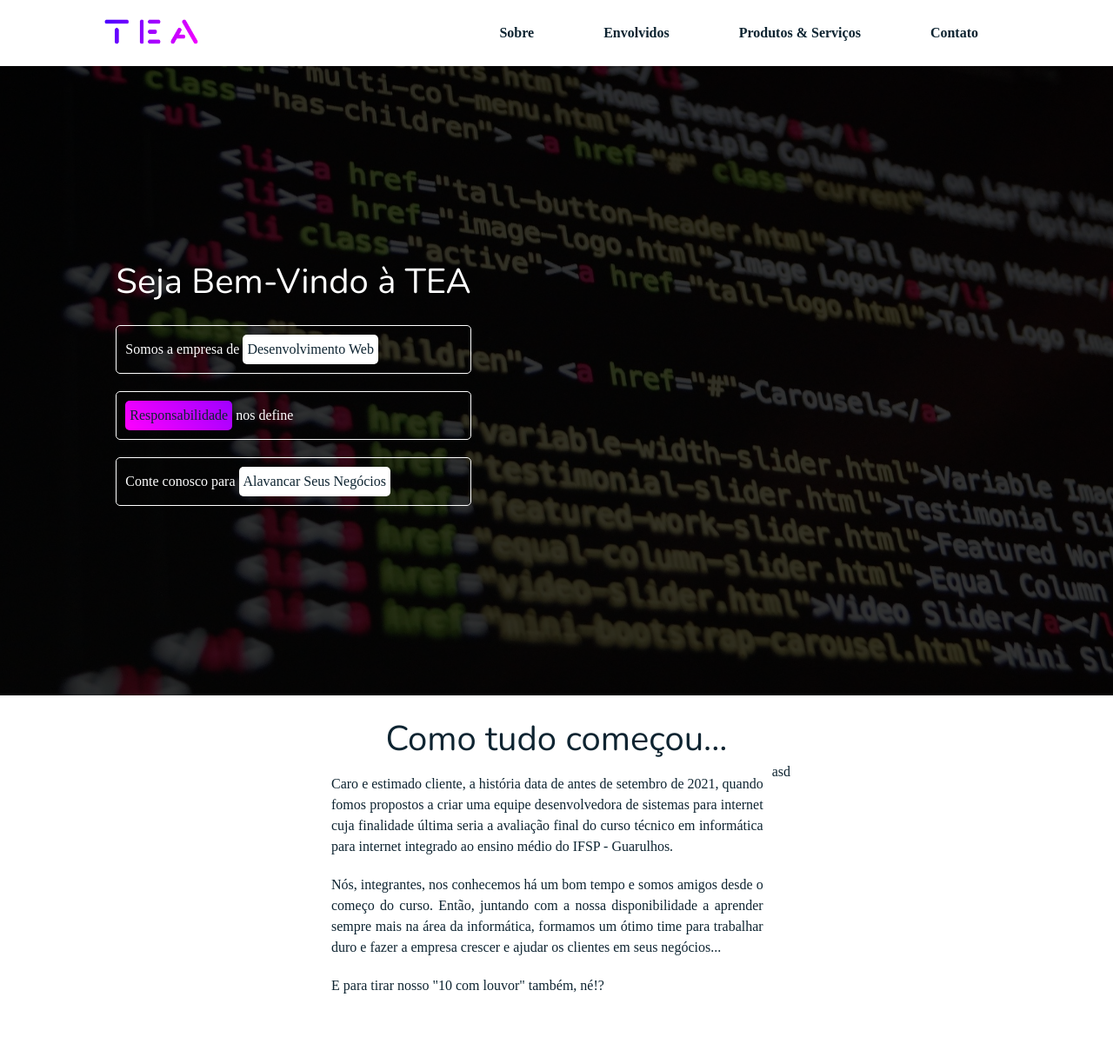
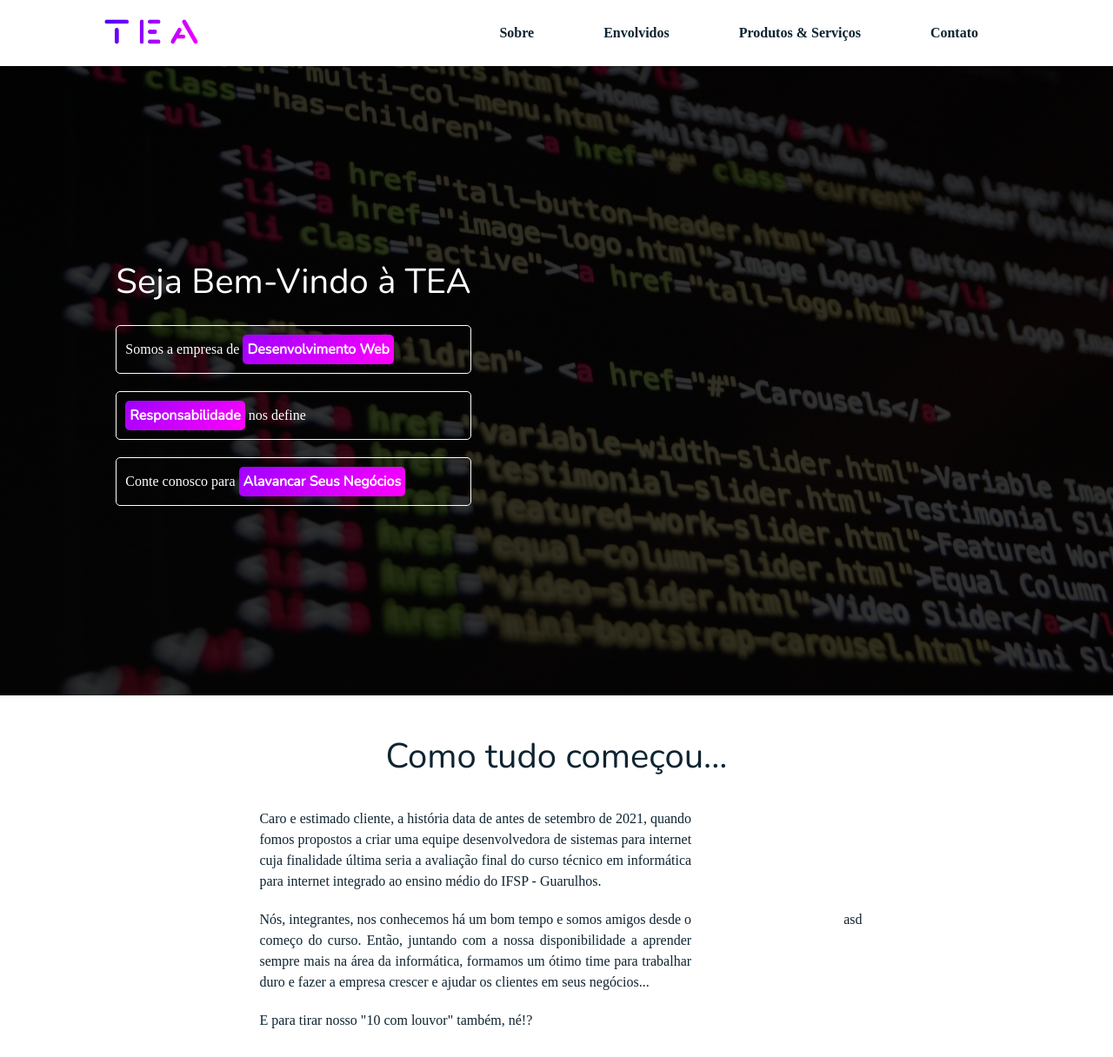
Before and after one commit to AnthonyZitoTegoshi/TEA, a PHP site: page / in a window 1280 px wide. Shown: the whole page at 87% size. Run offline with PHP 8.4, Linux system fonts and the light colour scheme; some libraries are stand-ins or nearby versions; some web fonts are replaced.

Commit message:
INCOMPLETO

```diff
--- a/assets/css/main.css
+++ b/assets/css/main.css
@@ -440,18 +440,28 @@ body {
 .light-purple {color: var(--lightPurple);}
 .normal-purple {color: var(--normalPurple);}
 .dark-purple {color: var(--darkPurple);}
+.purple-gradient {
+    background: -webkit-linear-gradient(-45deg, #FF00FF, #9F00FF);
+    -webkit-background-clip: text;
+    -webkit-text-fill-color: transparent;
+}
 
 .bg-light {background-color: var(--light);}
 .bg-dark {background-color: var(--dark);}
 .bg-light-purple {background-color: var(--lightPurple);}
 .bg-normal-purple {background-color: var(--normalPurple);}
 .bg-dark-purple {background-color: var(--darkPurple);}
-.bg-purple-gradient{background-image: linear-gradient(45deg , #FF00FF, #9F00FF);}
+.bg-purple-gradient{background-image: linear-gradient(-45deg , #FF00FF, #9F00FF);}
 
 .fredoka-one {font-family: "FredokaOne";}
 .nunito {font-family: "Nunito";}
 .poppins{font-family: "Poppins";}
 .graphik {font-family: "Graphik"; font-weight: 500;}
+
+.font-weight-lighter {font-weight: lighter;}
+.font-weight-normal {font-weight: normal;}
+.font-weight-bold {font-weight: bold;}
+.font-weight-bolder {font-weight: bolder;}
 
 .navbar li a {
     padding: 20px 40px;
@@ -475,6 +485,12 @@ body {
     position: relative;
     display: block;
     font-weight: bold;
+}
+
+#pre-welcome:first-child {
+    position: sticky;
+    top: 0;
+    z-index: 1;
 }
 
 .dropdown-menu {
@@ -546,7 +562,7 @@ body {
     top: 0;
 }
 
-.slideshow-board img{
+#banner {
     z-index: -1;
     position: fixed;
     top: 0;
--- a/assets/js/main.js
+++ b/assets/js/main.js
@@ -1,3 +1,9 @@
+function windowLoaded() {
+    // Seta o tamanho mínimo das boas vindas
+    var welcomeContainer = document.getElementById("welcome-container");
+    welcomeContainer.style.minHeight = (welcomeContainer.getElementsByClassName("rule")[0].getBoundingClientRect().height + parseFloat(getComputedStyle(welcomeContainer).paddingTop.substring(0, getComputedStyle(welcomeContainer).paddingTop.length - 2)) + parseFloat(getComputedStyle(welcomeContainer).paddingBottom.substring(0, getComputedStyle(welcomeContainer).paddingBottom.length - 2))) + "px";
+}
+
 function windowResized() {
     // Pega as navbars contraíveis
     var navbars = document.getElementsByClassName("navbar-contractible");
@@ -27,12 +33,10 @@ function windowResized() {
         }
     }
 
-    // Pega o container de boas vindas e o header acima dele e seta para ter o resto do tamanho da tela
-    var header = document.getElementById("header");
-    var welcomeContainer = document.getElementById("welcome-container");
-    var height = window.innerHeight - (welcomeContainer.getBoundingClientRect().top - header.getBoundingClientRect().top);
-    var minHeight = welcomeContainer.firstElementChild.getBoundingClientRect().height + parseFloat(getComputedStyle(welcomeContainer).paddingTop.substring(0, getComputedStyle(welcomeContainer).paddingTop.length - 2)) + parseFloat(getComputedStyle(welcomeContainer).paddingBottom.substring(0, getComputedStyle(welcomeContainer).paddingBottom.length - 2));
-    welcomeContainer.style.height = (height > minHeight ? height : minHeight) + "px";
+    // Pega o container de boas vindas e o que vem acima dele e seta para ter o resto do tamanho da tela, contando que ele vai ter o min height
+    var preWelcome = document.getElementById("pre-welcome");
+    var welcomeContainer = document.getElementById("welcome-container");alert(preWelcome.getBoundingClientRect().top);
+    welcomeContainer.style.height = (window.innerHeight - (welcomeContainer.getBoundingClientRect().top - preWelcome.getBoundingClientRect().top)) + "px";
 }
 
 // Seta quando chamar a função de resize
@@ -40,6 +44,7 @@ window.addEventListener("resize", windowResized);
 
 // Chama a função uma vez quando estiver carregada a página
 window.addEventListener("load", windowResized);
+window.addEventListener("load", windowLoaded);
 
 // Função que verifica com qual dropdown o usuário interagiu
 function dropdownToggle(e) {
--- a/index.html
+++ b/index.html
@@ -21,9 +21,10 @@
     <!------------------------------JQUERY------------------------------>
     <script src="https://ajax.googleapis.com/ajax/libs/jquery/1.11.0/jquery.min.js"></script>
 </head>
-<body onload="slide1()">
+<body>
     <!------------------------------HEADER------------------------------>
-    <header id="header" class="container padding-10 poppins dark bg-light">
+    <div id="pre-welcome">
+        <header class="container padding-10 poppins dark bg-light">
             <div class="row-center">
                 <div class="col-8-xl col-9-md col-10-sm">
                     <div class="container">
@@ -45,7 +46,7 @@
                                             <div class="container display-none">
                                                 <div class="row">
                                                     <div class="col">
-                                                    <i class="uil uil-bars icon-xl dropdown-menu light-purple">
+                                                        <i class="uil uil-bars icon-xl dropdown-menu purple-gradient">
                                                             <div class="container dropdown-items-bottom-left font-size-sm padding-10 radius-10 lift dark">
                                                                 <ul class="row flex-column items-end">
                                                                     <li class="col fit-child"><a href="#sobre">Sobre</a></li><li class="col fit-child"><a href="#envolvidos">Envolvidos</a></li><li class="col fit-child"><a href="#produtos">Produtos & Serviços</a></li><li class="col fit-child"><a href="#contato">Contate-nos</a></li>
@@ -64,25 +65,25 @@
                 </div>
             </div>
         </header>
+    </div>
 
     <!------------------------------SLIDESHOW------------------------------>
     <section class="container poppins font-size-sm">
         <div class="row-between">
             <div class="col-12-lg">
-                <div class="slideshow-board ">
-                    <img src="assets/img/slideImg/1.jpg" class= "slide" id="banner" style="height: 70hv;">
-                </div>
+                <img src="assets/img/slideImg/1.jpg" id="banner" class="slide">
                 <div id="welcome-container" class="container padding-20">
-                    <div class="row">
+                    <div class="row items-center">
+                        <div class="row height-content rule">
                             <div class="col-8-xl col-9-md col-10-sm">
                                 <div class="row-center-xs row-start-sm items-center">
                                     <div class="col fit-child light">
                                         <div class="container">
                                             <div class="row-center flex-column text-center-xs text-left-sm">
                                                 <h2 class="col nunito font-size-xl line-md padding-10">Seja Bem-Vindo à TEA</h2>
-                                            <div class="col"><div class="border-light padding-10 radius-5 margin-10"><p class="line-md">Somos a empresa de <span class="dark bg-light padding-5 radius-5 display-inline-block">Desenvolvimento Web</span></p></div></div>
-                                            <div class="col"><div class="border-light padding-10 radius-5 margin-10"><p class="line-md"><span class="dark bg-purple-gradient padding-5 radius-5 display-inline-block">Responsabilidade</span> nos define</p></div></div>
-                                            <div class="col"><div class="border-light padding-10 radius-5 margin-10"><p class="line-md">Conte conosco para <span class="dark bg-light padding-5 radius-5 display-inline-block">Alavancar Seus Negócios</span></p></div></div>
+                                                <div class="col"><div class="border-light padding-10 radius-5 margin-10"><p class="line-md">Somos a empresa de <span class="nunito font-weight-bolder bg-purple-gradient padding-5 radius-5 display-inline-block">Desenvolvimento Web</span></p></div></div>
+                                                <div class="col"><div class="border-light padding-10 radius-5 margin-10"><p class="line-md"><span class="nunito font-weight-bolder bg-purple-gradient padding-5 radius-5 display-inline-block">Responsabilidade</span> nos define</p></div></div>
+                                                <div class="col"><div class="border-light padding-10 radius-5 margin-10"><p class="line-md">Conte conosco para <span class="nunito font-weight-bolder bg-purple-gradient padding-5 radius-5 display-inline-block">Alavancar Seus Negócios</span></p></div></div>
                                             </div>
                                         </div>
                                     </div>
@@ -92,15 +93,20 @@
                     </div>
                 </div>
             </div>
-    </section>
+        </div>
 
     <!------------------------------HISTÓRIA------------------------------>
-    <section class="container padding-20 poppins dark bg-light">
+    <section id="post-welcome" class="container padding-20 poppins dark bg-light">
         <div class="row-center flex-nowrap">
             <div class="col-6-xx col-7-xl col-8-lg col-9-md col-10-sm">
+                <div class="container">
+                    <div class="row-center items-center flex-column">
+                        <div class="col fit-child padding-20">
                             <h2 class="nunito font-size-xl line-md text-center">Como tudo começou...</h2>
+                        </div>
+                        <div class="col">
                             <div class="container">
-                    <div class="row-center">
+                                <div class="row-evenly items-center">
                                     <div class="col max-width-6 fit-child">
                                         <p class="text-justify line-md padding-10">Caro e estimado cliente, a história data de antes de setembro de 2021, quando fomos propostos a criar uma equipe desenvolvedora de sistemas para internet cuja finalidade última seria a avaliação final do curso técnico em informática para internet integrado ao ensino médio do IFSP - Guarulhos.</p>
                                         <p class="text-justify line-md padding-10">Nós, integrantes, nos conhecemos há um bom tempo e somos amigos desde o começo do curso. Então, juntando com a nossa disponibilidade a aprender sempre mais na área da informática, formamos um ótimo time para trabalhar duro e fazer a empresa crescer e ajudar os clientes em seus negócios...</p>
@@ -108,6 +114,9 @@
                                     </div>
                                     <div class="col max-width-5 fit-child">
                                         asd
+                                    </div>
+                                </div>
+                            </div>
                         </div>
                     </div>
                 </div>
```
Lines whose indentation alone changed are shown as unchanged.
